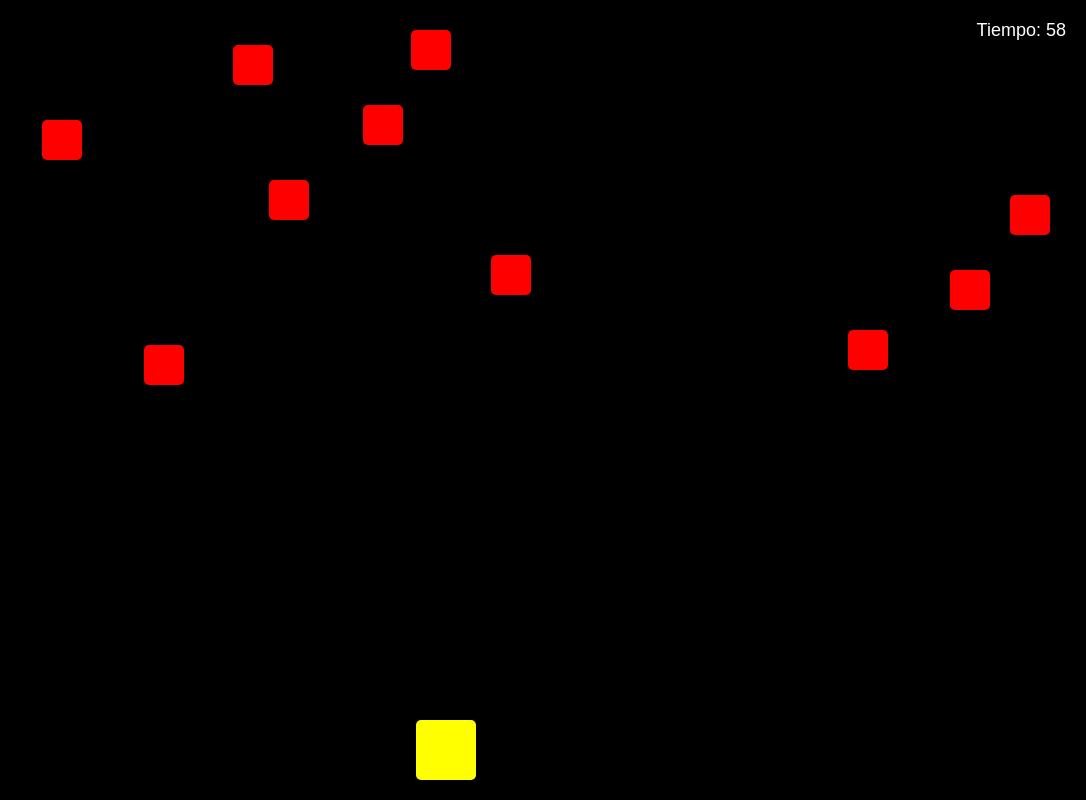
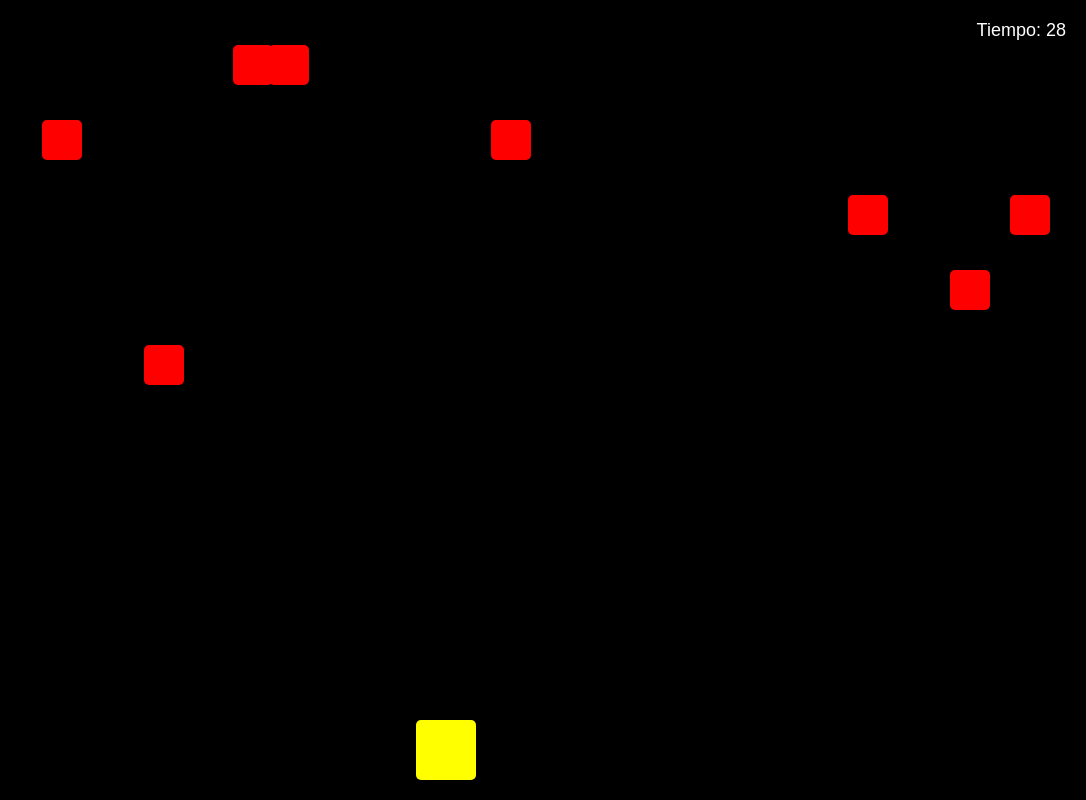
Before and after one commit to marqui102/minijuego2, a plain HTML site: page index.html in a window 1280 px wide. Both pictures are taken after a click on the button "Empezar". Shown: the whole page, without its empty margins (194-1280 px from the left). Drawn offline with Linux system fonts and the light colour scheme.

Commit message:
Update index.html

```diff
--- a/index.html
+++ b/index.html
@@ -180,12 +180,12 @@
     // Generar múltiples obstáculos
     function generateObstacles() {
       createObstacle();
-      setTimeout(createObstacle, 100); // Generar un obstáculo adicional tras 300ms
+      setTimeout(createObstacle, 1000); // Generar un obstáculo adicional tras 300ms
     }
 
     // Iniciar el juego
     function startGame() {
-      timeLeft = 60;
+      timeLeft = 30;
       timerDisplay.textContent = `Tiempo: ${timeLeft}`;
       endMessage.style.display = 'none';
       isGameOver = false;
```
